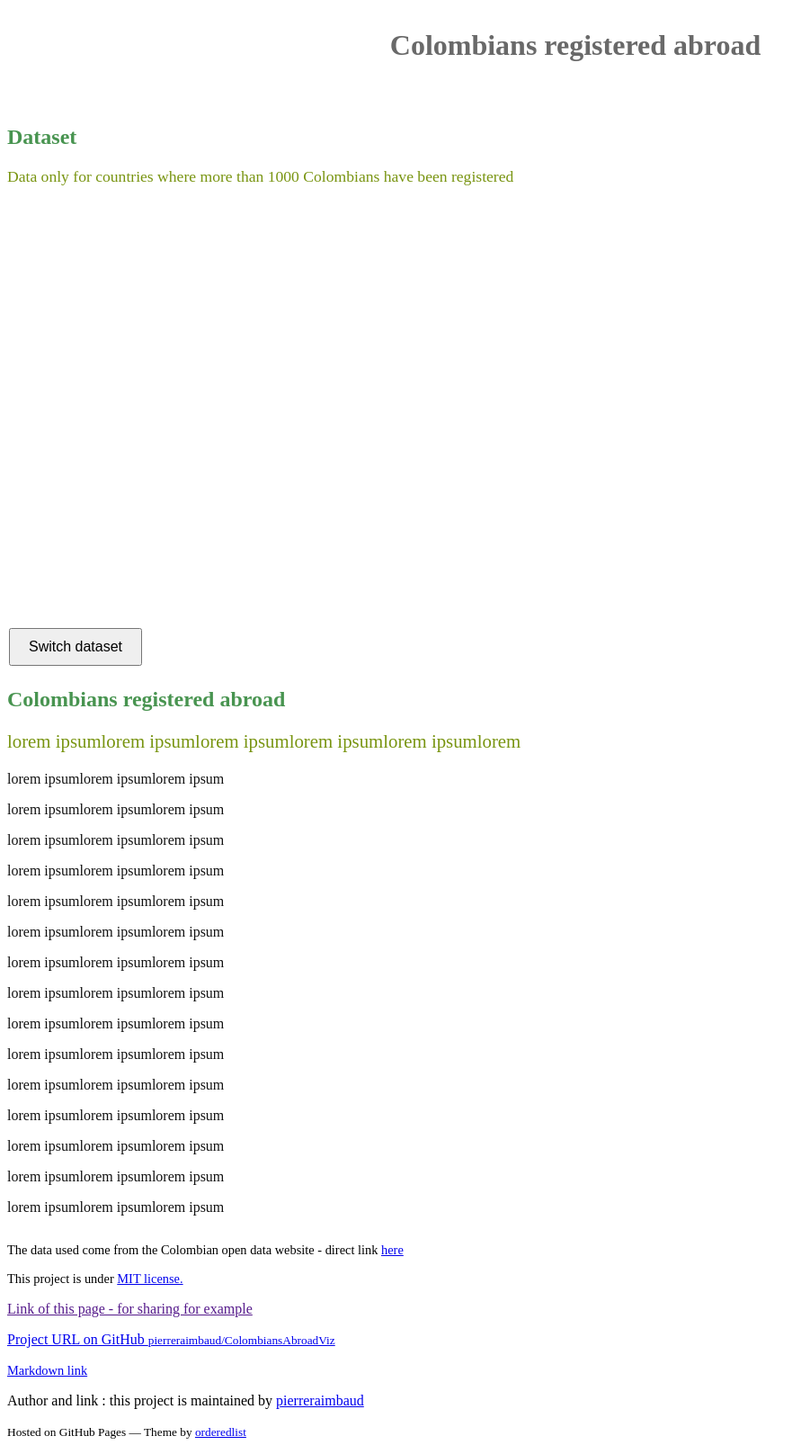
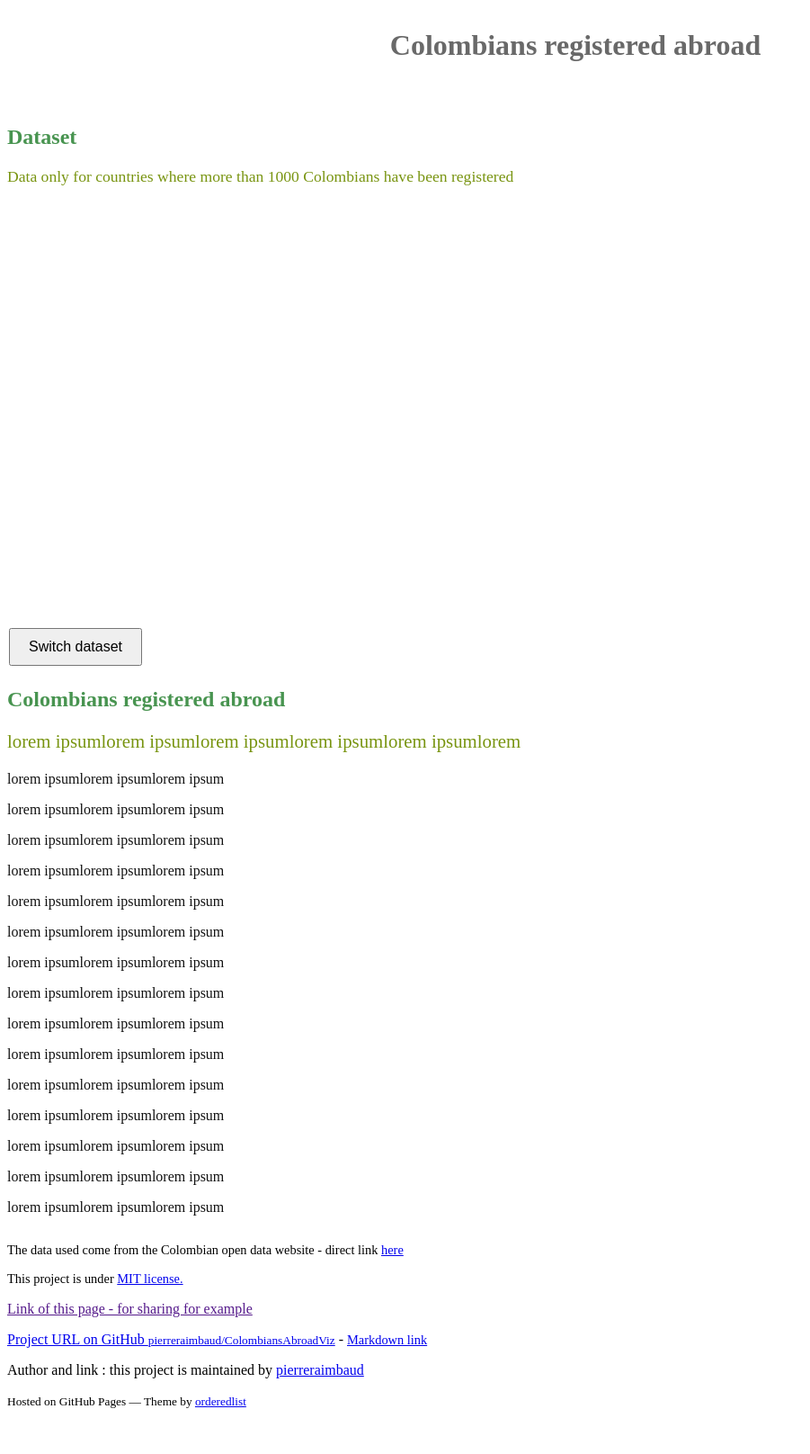
Before and after one commit to pierreraimbaud/ColombiansAbroadDataViz, a Jekyll site: the page built from README.md, in a window 1280 px wide. Shown: the whole page at 90% size, without its empty margins (0-901 px from the left). Built offline with Jekyll 4.4.1, drawn with Linux system fonts in a browser that asks for light colours; our own code applies the rules of GitHub Pages for plain Markdown files; after the commit the page ends 1582 px from its top, so only the background shows below that.

Commit message:
HTML explainations first commit bis

```diff
--- a/_layouts/default.html
+++ b/_layouts/default.html
@@ -645,10 +645,9 @@
     <div class="wrapper">
       <header>
         <p><a href="">Link of this page - for sharing for example</a></p>
-        <p class="view"><a href="https://github.com/pierreraimbaud/ColombiansAbroadViz">Project URL on GitHub <small>pierreraimbaud/ColombiansAbroadViz</small></a></p>
       </header>
       <section>
-        <a style="font-size:90%" href="https://github.com/pierreraimbaud/ColombiansAbroadViz#markdown">Markdown link</a>
+        <p class="view"><a href="https://github.com/pierreraimbaud/ColombiansAbroadViz">Project URL on GitHub <small>pierreraimbaud/ColombiansAbroadViz</small></a>   -   <a style="font-size:90%" href="https://github.com/pierreraimbaud/ColombiansAbroadViz#markdown">Markdown link</a></p>
       </section>
       <footer>
         <p>Author and link : this project is maintained by <a href="https://github.com/pierreraimbaud">pierreraimbaud</a></p>
```
